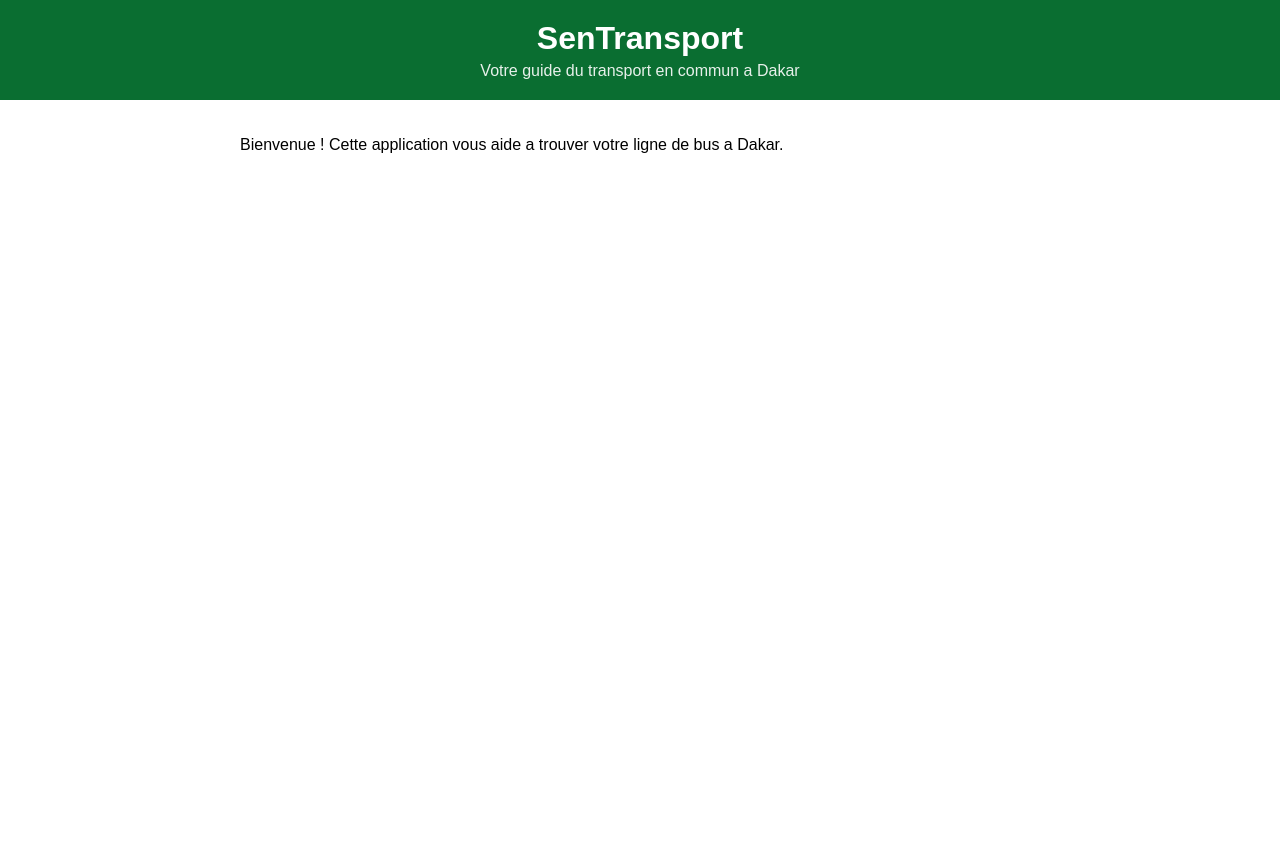
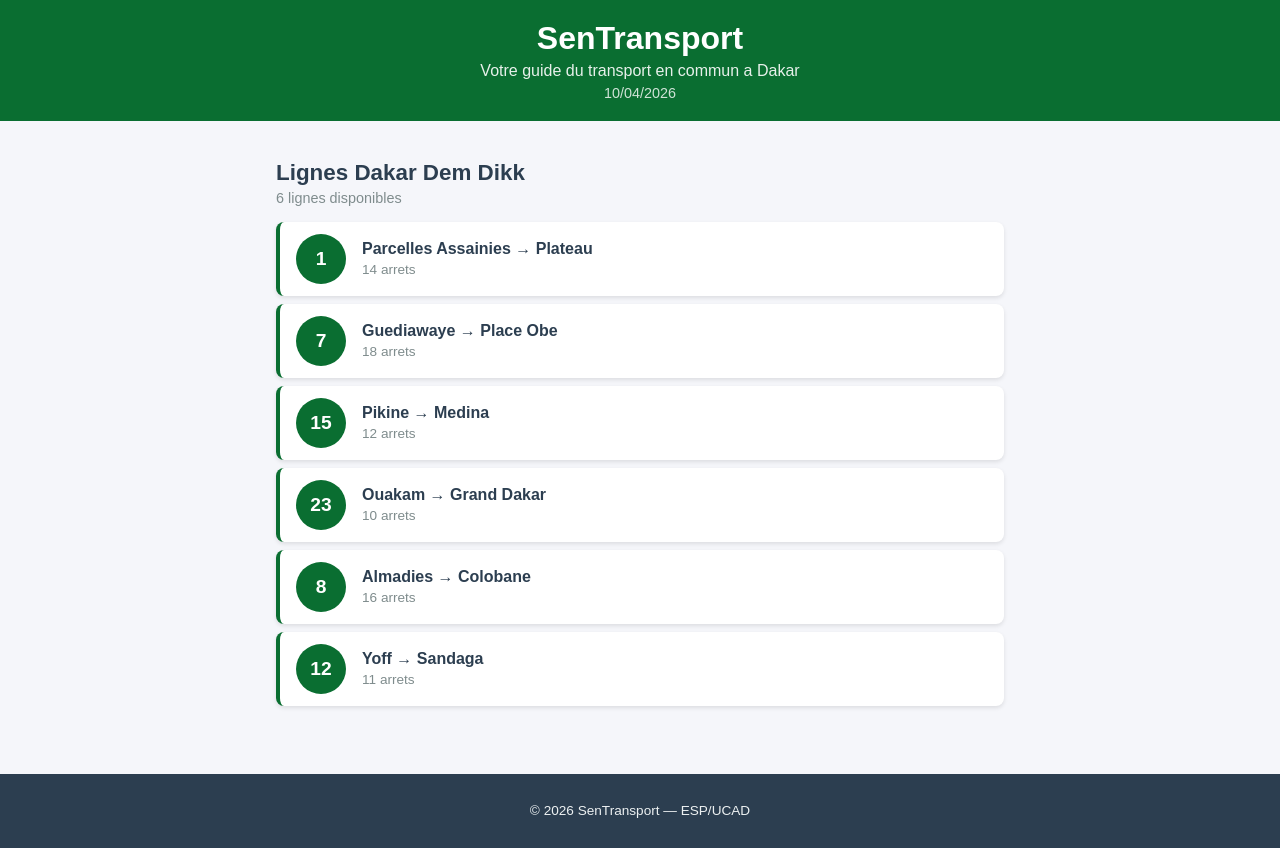
Before and after one commit to adjasiradiop/sentransport, a React (Create React App) app: page / in a window 1280 px wide. Before the commit the page ends 800 px from the top, so only its background shows below. Built offline with nearby package versions, Linux system fonts and the light colour scheme.

Commit message:
Lab 2 : composants statiques LigneBus et ListeLignes

```diff
--- a/src/App.css
+++ b/src/App.css
@@ -1,10 +1,20 @@
 .App {
   font-family: Arial, sans-serif;
   min-height: 100vh;
+  background-color: #f5f6fa;
+  display: flex;
+  flex-direction: column;
 }
-
 .contenu {
   padding: 20px;
   max-width: 800px;
   margin: 0 auto;
+  width: 100%;
+  box-sizing: border-box;
+  flex: 1;
 }
+@media (max-width: 600px) {
+.contenu {
+padding: 12px;
+}
+}
--- a/src/App.js
+++ b/src/App.js
@@ -1,16 +1,35 @@
 import './App.css';
 import Header from './Header';
+import ListeLignes from './ListeLignes';
+import Footer from './Footer';
 
 function App() {
-  return (
+  const lignes = [
+    { id: 1, numero: "1", depart: "Parcelles Assainies",
+    arrivee: "Plateau",
+    arrets: 14 },
+    { id: 2, numero: "7", depart: "Guediawaye",
+    arrivee: "Place Obe", arrets: 18 },
+    { id: 3, numero: "15", depart: "Pikine",
+    arrivee: "Medina",
+    arrets: 12 },
+    { id: 4, numero: "23", depart: "Ouakam",
+    arrivee: "Grand Dakar", arrets: 10 },
+    { id: 5, numero: "8", depart: "Almadies",
+    arrivee: "Colobane",
+    arrets: 16 },
+    { id: 6, numero: "12", depart: "Yoff",
+    arrivee: "Sandaga",
+    arrets: 11 },
+];
+return (
     <div className="App">
       <Header />
       <main className="contenu">
-        <p>Bienvenue ! Cette application vous aide a trouver
-           votre ligne de bus a Dakar.</p>
+        <ListeLignes lignes={lignes} />
       </main>
+      <Footer />
     </div>
   );
 }
-
 export default App;
--- /dev/null
+++ b/src/Footer.css
@@ -0,0 +1,8 @@
+.footer {
+  background-color: #2c3e50;
+  color: #ecf0f1;
+  text-align: center;
+  padding: 16px;
+  margin-top: 40px;
+  font-size: 0.85rem;
+}
--- /dev/null
+++ b/src/Footer.js
@@ -0,0 +1,9 @@
+import './Footer.css';
+function Footer() {
+return (
+<footer className="footer">
+<p>&copy; 2026 SenTransport &mdash; ESP/UCAD</p>
+</footer>
+);
+}
+export default Footer;
--- a/src/Header.css
+++ b/src/Header.css
@@ -15,3 +15,9 @@
   font-size: 1rem;
   opacity: 0.9;
 }
+
+.header-date {
+  margin: 5px 0 0 0;
+  font-size: 0.9rem;
+  opacity: 0.8;
+}
--- a/src/Header.js
+++ b/src/Header.js
@@ -1,12 +1,15 @@
 import './Header.css';
 
 function Header() {
+  const date = new Date().toLocaleDateString('fr-FR');
+
   return (
     <header className="header">
       <h1 className="header-titre">SenTransport</h1>
       <p className="header-soustitre">
         Votre guide du transport en commun a Dakar
       </p>
+      <p className="header-date">{date}</p>
     </header>
   );
 }
--- /dev/null
+++ b/src/LigneBus.css
@@ -0,0 +1,46 @@
+.ligne-bus {
+    display: flex;
+    align-items: center;
+    padding: 12px 16px;
+    margin: 8px 0;
+    background-color: #ffffff;
+    border-radius: 8px;
+    border-left: 4px solid #0a6e31;
+    box-shadow: 0 2px 4px rgba(0, 0, 0, 0.1);
+    cursor: pointer;
+    transition: transform 0.2s, box-shadow 0.2s;
+}
+
+.ligne-bus:hover {
+    transform: translateX(4px);
+    box-shadow: 0 4px 8px rgba(0, 0, 0, 0.15);
+}
+
+.ligne-numero {
+    background-color: #0a6e31;
+    color: white;
+    font-weight: bold;
+    font-size: 1.2rem;
+    width: 50px;
+    height: 50px;
+    border-radius: 50%;
+    display: flex;
+    align-items: center;
+    justify-content: center;
+    margin-right: 16px;
+    flex-shrink: 0;
+}
+.ligne-info {
+    display: flex;
+    flex-direction: column;
+}
+.ligne-trajet {
+    font-size: 1rem;
+    font-weight: 600;
+    color: #2c3e50;
+}
+.ligne-arrets {
+    font-size: 0.85rem;
+    color: #7f8c8d;
+    margin-top: 4px;
+}
--- /dev/null
+++ b/src/LigneBus.js
@@ -0,0 +1,17 @@
+import './LigneBus.css';
+
+function LigneBus({ numero, depart, arrivee, arrets }) {
+    return (
+        <div className="ligne-bus">
+            <div className="ligne-numero">{numero}</div>
+            <div className="ligne-info">
+<               span className="ligne-trajet">
+                    {depart} &rarr; {arrivee}
+                </span>
+                <span className="ligne-arrets">{arrets} arrets</span>
+            </div>
+        </div>
+    );
+}
+
+export default LigneBus;
--- /dev/null
+++ b/src/ListeLignes.css
@@ -0,0 +1,14 @@
+.liste-lignes {
+    padding: 0 16px;
+}
+.liste-titre {
+    color: #2c3e50;
+    font-size: 1.4rem;
+    margin-bottom: 4px;
+}
+.liste-description {
+    color: #7f8c8d;
+    font-size: 0.9rem;
+    margin-top: 0;
+    margin-bottom: 16px;
+}
--- /dev/null
+++ b/src/ListeLignes.js
@@ -0,0 +1,23 @@
+import LigneBus from './LigneBus';
+import './ListeLignes.css';
+
+function ListeLignes({ lignes }) {
+    return (
+        <div className="liste-lignes">
+            <h2 className="liste-titre">Lignes Dakar Dem Dikk</h2>
+            <p className="liste-description">
+                {lignes.length} lignes disponibles
+            </p>
+            {lignes.map(ligne => (
+                <LigneBus
+                    key={ligne.id}
+                    numero={ligne.numero}
+                    depart={ligne.depart}
+                    arrivee={ligne.arrivee}
+                    arrets={ligne.arrets}
+                />
+            ))}
+        </div>
+    );
+}
+export default ListeLignes;
```
Also changed, not shown: src/Statistique.css (added, +20 -0 lines), src/Statistique.js (added, +12 -0 lines), 1 other file (tests, documents, lock files or other folders).
